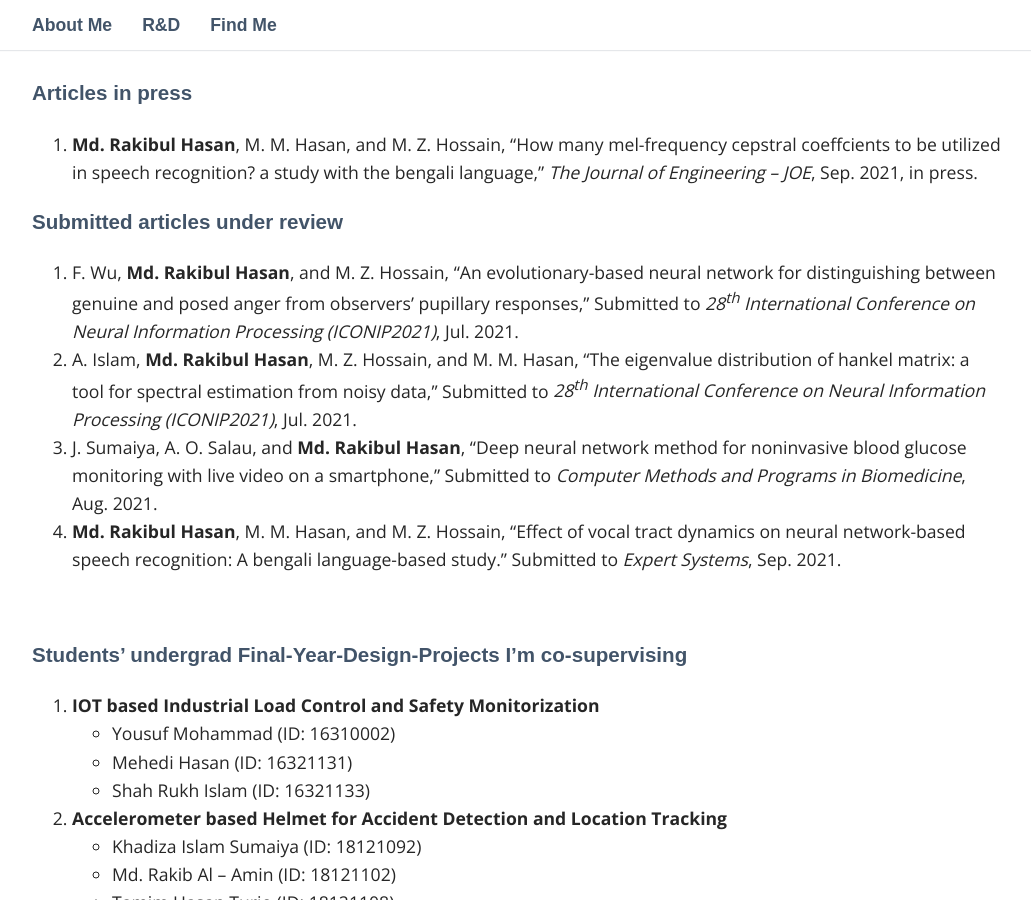
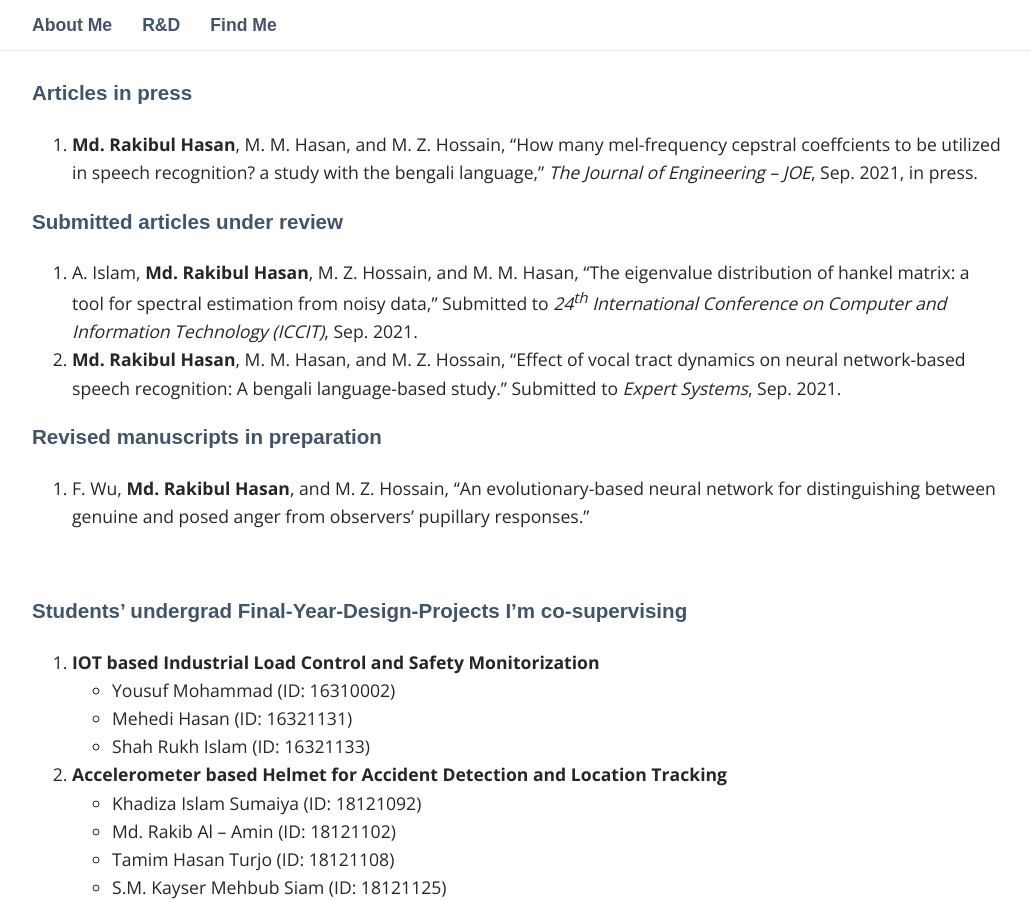
Before and after one commit to hasan-rakibul/hasan-rakibul.github.io, a Jekyll site: the page built from _pages/02_R&D.md, in a window 1280 px wide and 900 px high, scrolled down 408 px. Shown: the whole window, without its empty margins (123-1154 px from the left). Built offline with Jekyll 4.4.1, drawn with Linux system fonts in a browser that asks for light colours; some web fonts are replaced.

Commit message:
Update 02_R&D.md

```diff
--- a/_pages/02_R&D.md
+++ b/_pages/02_R&D.md
@@ -11,14 +11,12 @@
 1. **Md. Rakibul Hasan**, M. M. Hasan, and M. Z. Hossain, “How many mel-frequency cepstral coeffcients to be utilized in speech recognition? a study with the bengali language,” _The Journal of Engineering -- JOE_, Sep. 2021, in press.
 
 ### Submitted articles under review
-1. F. Wu, **Md. Rakibul Hasan**, and M. Z. Hossain, “An evolutionary-based neural network for distinguishing between genuine and posed anger from observers’ pupillary responses,” Submitted to _28<sup>th</sup> International Conference on Neural Information Processing (ICONIP2021)_, Jul. 2021.
-2. A. Islam, **Md. Rakibul Hasan**, M. Z. Hossain, and M. M. Hasan, “The eigenvalue distribution of hankel matrix: a tool for spectral estimation from noisy data,” Submitted to _28<sup>th</sup> International Conference on Neural Information Processing (ICONIP2021)_, Jul. 2021.
-3. J. Sumaiya, A. O. Salau, and **Md. Rakibul Hasan**, "Deep neural network method for noninvasive blood glucose monitoring with live video on a smartphone," Submitted to _Computer Methods and Programs in Biomedicine_, Aug. 2021.
-4. **Md. Rakibul Hasan**, M. M. Hasan, and M. Z. Hossain, “Effect of vocal tract dynamics on neural network-based speech recognition: A bengali language-based study.” Submitted to _Expert Systems_, Sep. 2021.
+1. A. Islam, **Md. Rakibul Hasan**, M. Z. Hossain, and M. M. Hasan, “The eigenvalue distribution of hankel matrix: a tool for spectral estimation from noisy data,” Submitted to _24<sup>th</sup> International Conference on Computer and Information Technology (ICCIT)_, Sep. 2021.
+2. **Md. Rakibul Hasan**, M. M. Hasan, and M. Z. Hossain, “Effect of vocal tract dynamics on neural network-based speech recognition: A bengali language-based study.” Submitted to _Expert Systems_, Sep. 2021.
 
-<!--
 ### Revised manuscripts in preparation
--->
+1. F. Wu, **Md. Rakibul Hasan**, and M. Z. Hossain, “An evolutionary-based neural network for distinguishing between genuine and posed anger from observers’ pupillary responses.”
+
 
 &nbsp;
 
```
